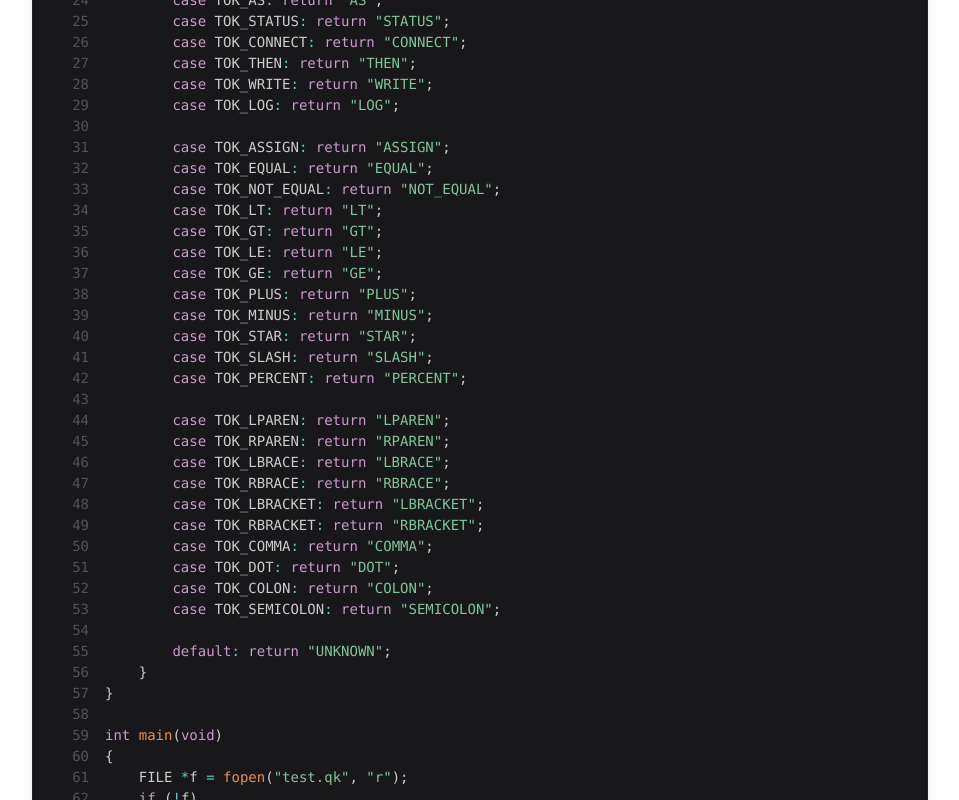
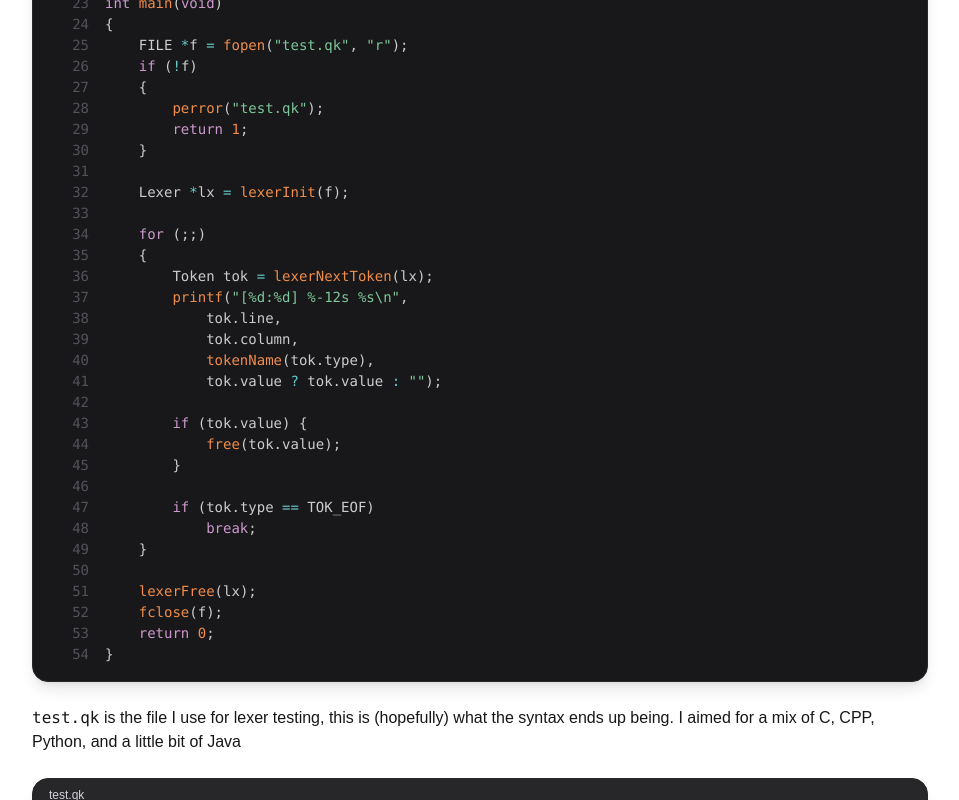
Before and after one commit to davidikeda/davidikeda.github.io, a Next.js app: page /programming/quokka in a window 1280 px wide. Shown: the part 1340-2140 px from the top of the page, without its empty margins (160-1119 px from the left). Built offline with nearby package versions, Linux system fonts and the light colour scheme.

Commit message:
Updated more stuff, adding more soon

```diff
--- a/app/programming/quokka/page.tsx
+++ b/app/programming/quokka/page.tsx
@@ -25,6 +25,7 @@ export default function Quokka() {
             <section className="mb-12">
                 <h2 className="text-2xl font-bold text-zinc-900 mb-4">Lexer</h2>
                 <p>The lexer is custom made, in C of course. Originally I thought about going with a program that would generate the lexer (Flex/Bison), but I decided to just code it myself for more control. There is two main parts of the lexer (right now), the main C program, and the lexer_test.c which is what gets turned into an executable.</p>
+                <br></br>
                 <CodeBlock
                     code = {"//\n" +
                     "// Created by David Ikeda on 2/10/2026.\n" +
@@ -43,43 +44,7 @@ export default function Quokka() {
                     "        case TOK_ELSE: return \"ELSE\";\n" +
                     "        case TOK_NUMBER: return \"NUMBER\";\n" +
                     "        case TOK_STRING: return \"STRING\";\n" +
-                    "\n" +
-                    "        case TOK_NEW: return \"NEW\";\n" +
-                    "        case TOK_IF: return \"IF\";\n" +
-                    "        case TOK_SEND: return \"SEND\";\n" +
-                    "        case TOK_USBIN: return \"USBIN\";\n" +
-                    "        case TOK_USBOUT: return \"USBOUT\";\n" +
-                    "        case TOK_AS: return \"AS\";\n" +
-                    "        case TOK_STATUS: return \"STATUS\";\n" +
-                    "        case TOK_CONNECT: return \"CONNECT\";\n" +
-                    "        case TOK_THEN: return \"THEN\";\n" +
-                    "        case TOK_WRITE: return \"WRITE\";\n" +
-                    "        case TOK_LOG: return \"LOG\";\n" +
-                    "\n" +
-                    "        case TOK_ASSIGN: return \"ASSIGN\";\n" +
-                    "        case TOK_EQUAL: return \"EQUAL\";\n" +
-                    "        case TOK_NOT_EQUAL: return \"NOT_EQUAL\";\n" +
-                    "        case TOK_LT: return \"LT\";\n" +
-                    "        case TOK_GT: return \"GT\";\n" +
-                    "        case TOK_LE: return \"LE\";\n" +
-                    "        case TOK_GE: return \"GE\";\n" +
-                    "        case TOK_PLUS: return \"PLUS\";\n" +
-                    "        case TOK_MINUS: return \"MINUS\";\n" +
-                    "        case TOK_STAR: return \"STAR\";\n" +
-                    "        case TOK_SLASH: return \"SLASH\";\n" +
-                    "        case TOK_PERCENT: return \"PERCENT\";\n" +
-                    "\n" +
-                    "        case TOK_LPAREN: return \"LPAREN\";\n" +
-                    "        case TOK_RPAREN: return \"RPAREN\";\n" +
-                    "        case TOK_LBRACE: return \"LBRACE\";\n" +
-                    "        case TOK_RBRACE: return \"RBRACE\";\n" +
-                    "        case TOK_LBRACKET: return \"LBRACKET\";\n" +
-                    "        case TOK_RBRACKET: return \"RBRACKET\";\n" +
-                    "        case TOK_COMMA: return \"COMMA\";\n" +
-                    "        case TOK_DOT: return \"DOT\";\n" +
-                    "        case TOK_COLON: return \"COLON\";\n" +
-                    "        case TOK_SEMICOLON: return \"SEMICOLON\";\n" +
-                    "\n" +
+                    "        //etc.... \n" +
                     "        default: return \"UNKNOWN\";\n" +
                     "    }\n" +
                     "}\n" +
@@ -115,10 +80,27 @@ export default function Quokka() {
                     "    lexerFree(lx);\n" +
                     "    fclose(f);\n" +
                     "    return 0;\n" +
-                    "}\n"}
+                    "}"}
                     language="c"
                     filename="lexer_test.c">
                 </CodeBlock>
+                <br></br>
+                <p><code>test.qk</code> is the file I use for lexer testing, this is (hopefully) what the syntax ends up being. I aimed for a mix of C, CPP, Python, and a little bit of Java</p>
+                <br></br>
+                <CodeBlock
+                code = {"new device USB1 as Keyboard;\n" +
+                    "USB1.connect();\n" +
+                    "\n" +
+                    "if (USB1.status() == \"connected\") then {\n" +
+                    "    USB1.write(header=\"KEY-UP\", payload=\"A\");\n" +
+                    "    USB1.write(header=\"KEY-DOWN\", payload=\"A\");\n" +
+                    "} else {\n" +
+                    "    log(\"Keyboard not detected, aborting.\");\n" +
+                    "};\n"}
+                language="clike"
+                filename="test.qk">
+                </CodeBlock>
+
             </section>
 
 
```
